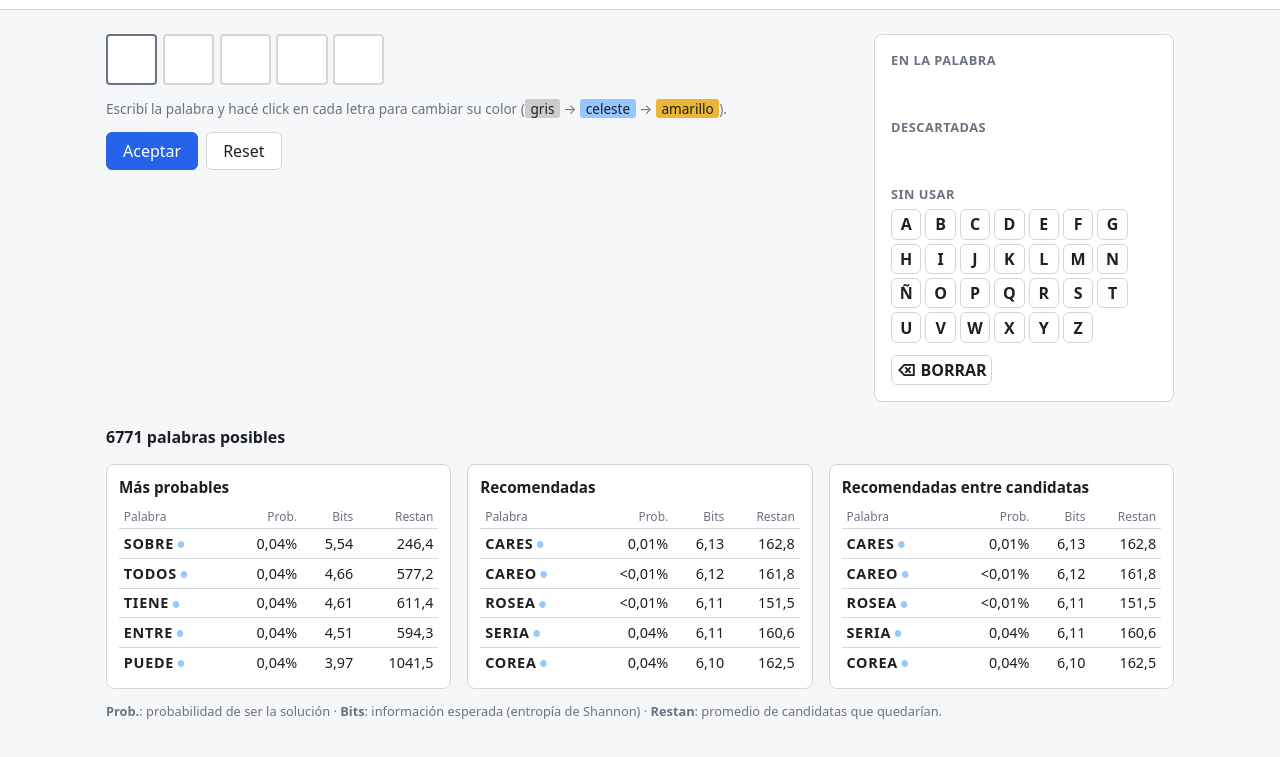
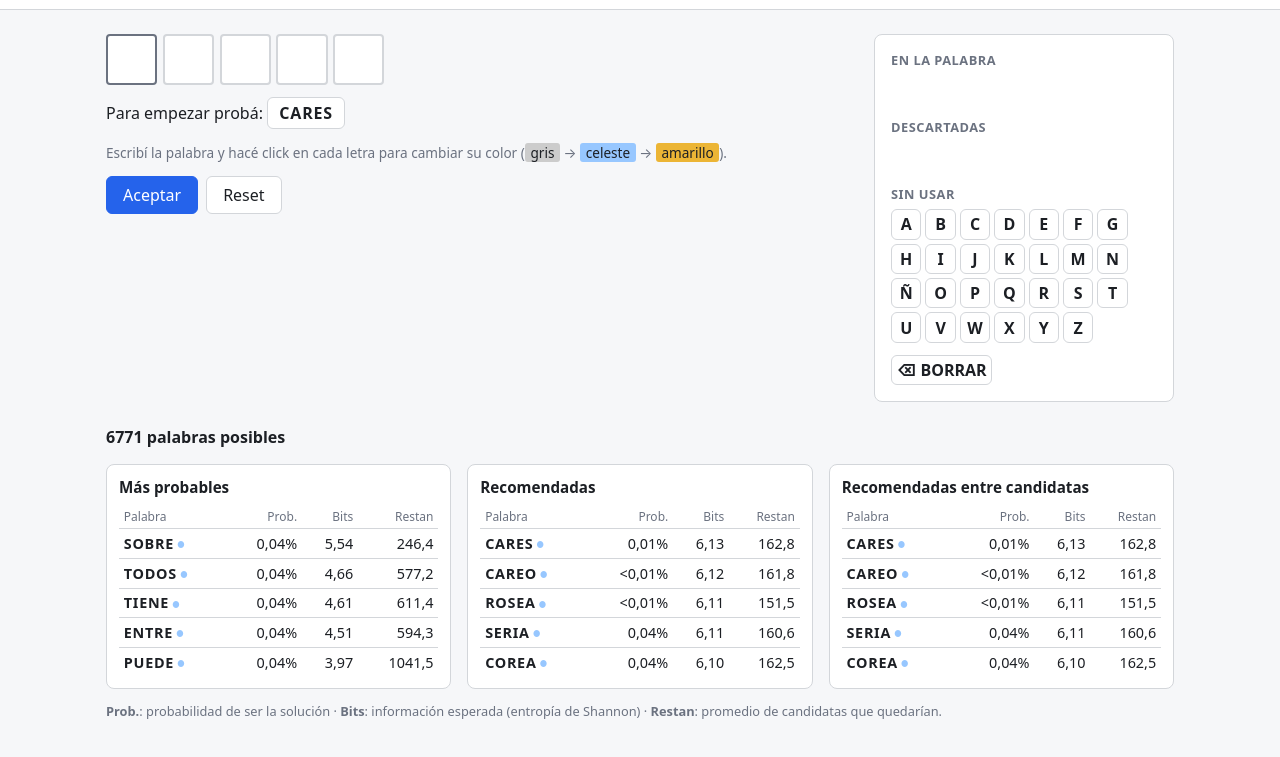
Before and after one commit to manuelkucharuk/juegosLn, a plain HTML site: page index.html in a window 1280 px wide. Shown: the part 50-807 px from the top of the page. Drawn offline with Linux system fonts and the light colour scheme.

Commit message:
Sugerir la mejor palabra inicial por cantidad de letras

```diff
--- a/app.js
+++ b/app.js
@@ -3,6 +3,8 @@
 
 const TOP = 5;
 const CYCLE = { 0: 2, 2: 1, 1: 0 }; // gris → celeste → amarillo → gris
+// Mejor apertura por cantidad de letras (máxima entropía, calculada con tools/build_words.py)
+const BEST_OPENER = { 5: "cares", 6: "coreas", 7: "retinas" };
 
 const state = {
   n: 5,
@@ -164,9 +166,16 @@ function renderLetters() {
   panel.append(bs);
 }
 
+function renderOpener() {
+  const el = $("opener");
+  el.hidden = state.history.length > 0;
+  el.querySelector("button").textContent = BEST_OPENER[state.n];
+}
+
 function render() {
   renderBoard();
   renderLetters();
+  renderOpener();
   $("status").textContent = "";
 }
 
@@ -261,6 +270,7 @@ $("mobile-input").addEventListener("input", (e) => {
   e.target.value = "";
 });
 
+$("opener").querySelector("button").addEventListener("click", () => setWord(BEST_OPENER[state.n]));
 $("accept").addEventListener("click", accept);
 $("reset").addEventListener("click", reset);
 document.querySelectorAll(".mode").forEach((b) => b.addEventListener("click", () => setMode(+b.dataset.n)));
--- a/index.html
+++ b/index.html
@@ -19,6 +19,7 @@
   <main>
     <section class="play">
       <div id="board" class="board"></div>
+      <p id="opener" class="opener">Para empezar probá: <button title="Usar esta palabra"></button></p>
       <p class="hint">Escribí la palabra y hacé click en cada letra para cambiar su color
         (<span class="chip s0">gris</span> → <span class="chip s2">celeste</span> → <span class="chip s1">amarillo</span>).</p>
       <div class="actions">
--- a/style.css
+++ b/style.css
@@ -95,6 +95,9 @@ main {
 .s2 { background: var(--c-correct); }
 
 .hint { color: var(--muted); font-size: 0.85rem; }
+.opener { margin: 0.75rem 0 0; }
+.opener[hidden] { display: none; }
+.opener button { font-weight: 700; text-transform: uppercase; letter-spacing: 0.05em; padding: 0.25rem 0.7rem; }
 .chip { color: var(--c-on-hint); padding: 0 0.35rem; border-radius: 3px; }
 .actions { display: flex; gap: 0.5rem; }
 .status { min-height: 1.2em; font-weight: 600; }
```
